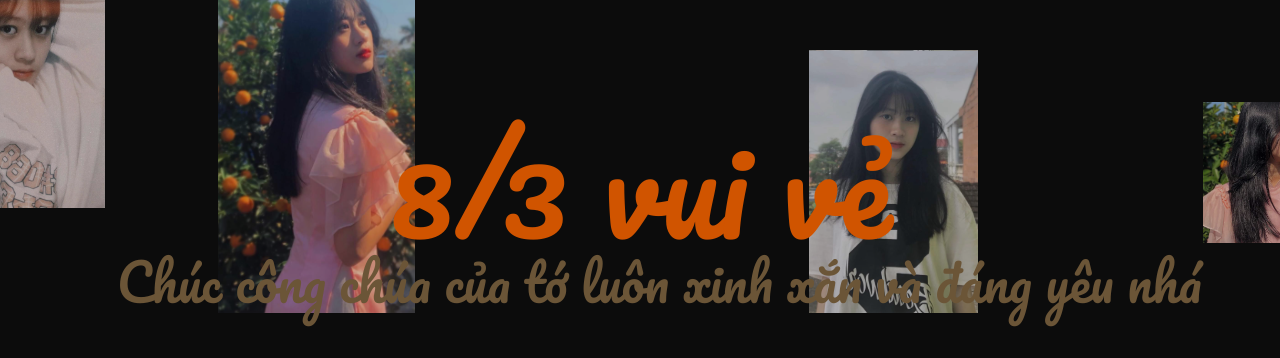
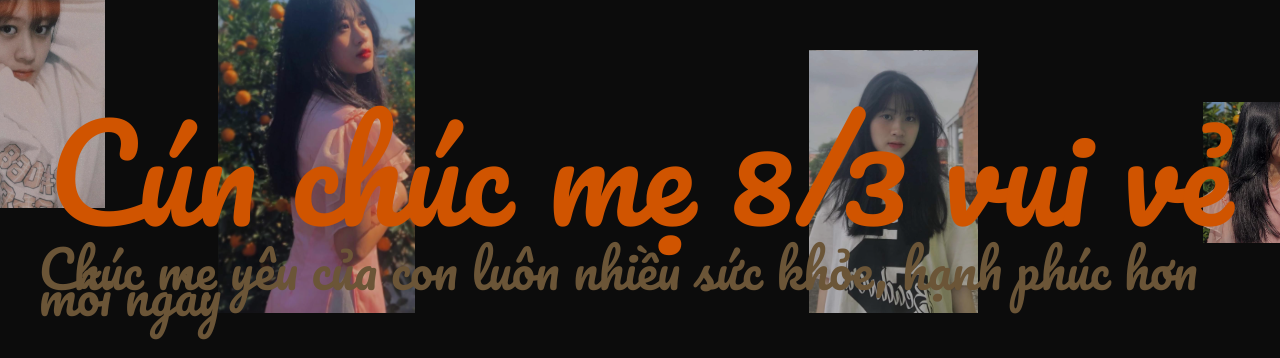
Before and after one commit to Diok941/diok941.github.io, a plain HTML site: page WomenDay/index.html in a window 1280 px wide. Shown: the part 192-550 px from the top of the page. Drawn offline with Linux system fonts and the light colour scheme; files whose address does not match are found by name; a web font is replaced by a local one.

Commit message:
Update index.html

```diff
--- a/WomenDay/index.html
+++ b/WomenDay/index.html
@@ -36,10 +36,10 @@ supportsCssVars() || alert("Please view this demo in a modern browser that suppo
 					<div class="grid__item pos-10"><div class="grid__item-img" style="background-image:url(./img/img10.png);" class="hover"></div></div>
 				</div>
                 <h2 class="content__title no-select">
-					<span>8/3 vui vẻ</span>
+					<span>Cún chúc mẹ 8/3 vui vẻ</span>
 				</h2>
 				<h2 class="content__title no-select">
-					<span class="content__title-sub">Chúc công chúa của tớ luôn xinh xắn và đáng yêu nhá</span>
+					<span class="content__title-sub">Chúc mẹ yêu của con luôn nhiều sức khỏe, hạnh phúc hơn mỗi ngày</span>
 				</h2>
 			</div>
 		</main>
```
